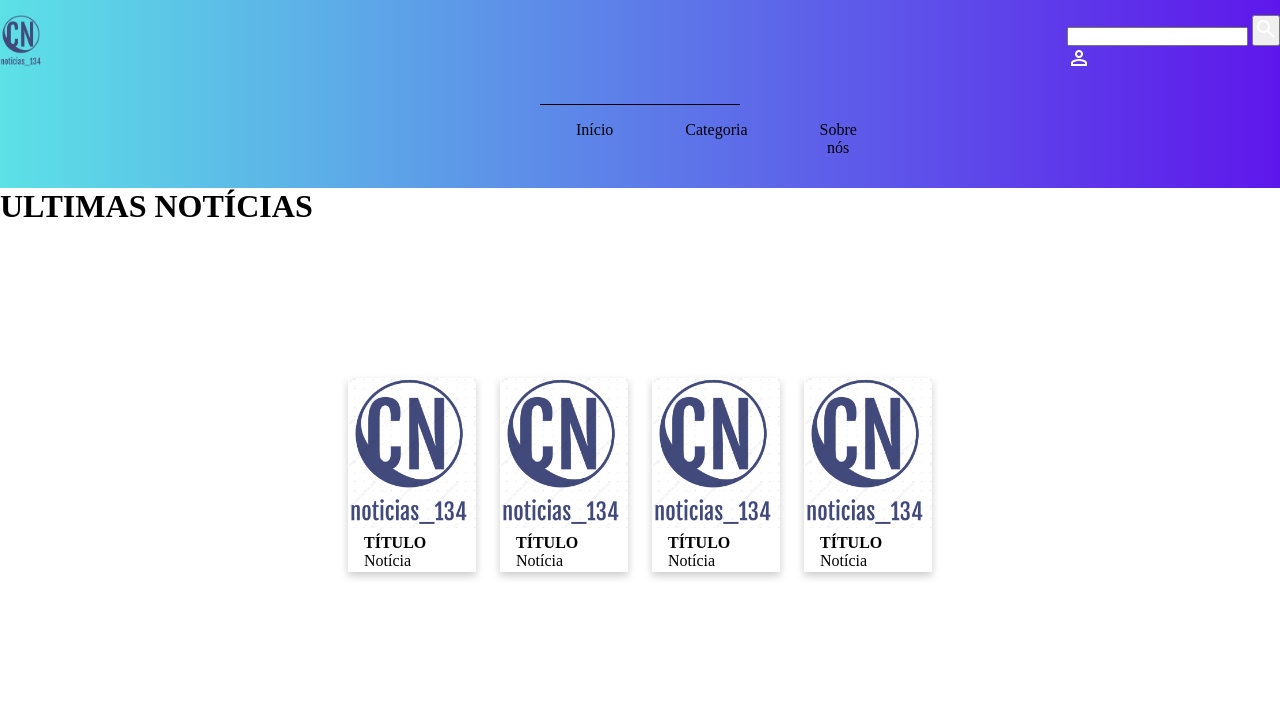
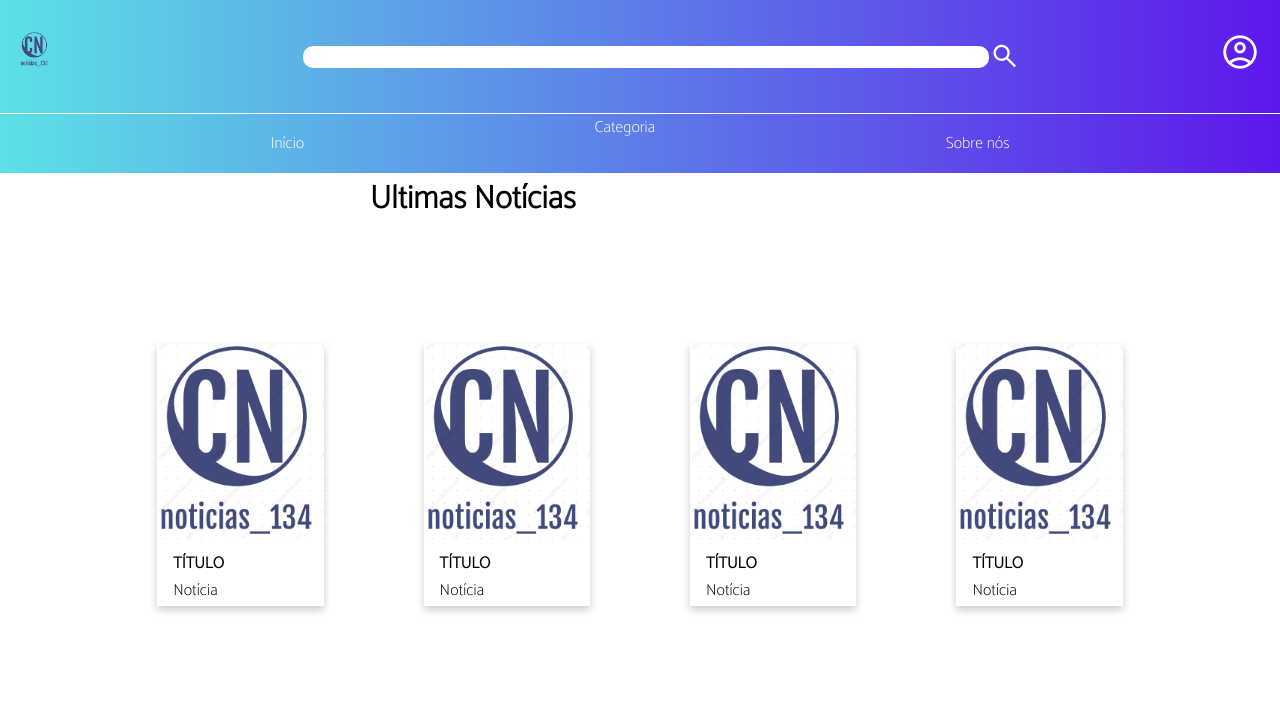
Before and after one commit to lippekstro/noticias_134, a PHP site: page / in a window 1280 px wide. Shown: the top 724 px of the page. Run offline with PHP 8.4, Linux system fonts and the light colour scheme.

Commit message:
fiz o cabecalho

```diff
--- /dev/null
+++ b/cabecalho.php
@@ -0,0 +1,62 @@
+<!DOCTYPE html>
+<html lang="pt-br">
+
+<head>
+    <meta charset="UTF-8">
+    <meta http-equiv="X-UA-Compatible" content="IE=edge">
+    <meta name="viewport" content="width=device-width, initial-scale=1.0">
+    <link rel="stylesheet" href="https://fonts.googleapis.com/css2?family=Material+Symbols+Outlined:opsz,wght,FILL,GRAD@20..48,100..700,0..1,-50..200" />
+    <link rel="preconnect" href="https://fonts.googleapis.com">
+    <link rel="preconnect" href="https://fonts.gstatic.com" crossorigin>
+    <link href="https://fonts.googleapis.com/css2?family=Catamaran:wght@100&display=swap" rel="stylesheet">
+    <link rel="stylesheet" href="CSS/style.css">
+    <title>Document</title>
+</head>
+
+<body>
+
+    <header>
+
+
+        <div class="navbar">
+            <div class="container-barra">
+                <div>
+                    <a href="index.php"><img id="container-logo" src="img/logo-removebg-preview.png" alt=""></a>
+                </div>
+
+                <div>
+                    <div class="conteiner-search">
+                        <form id="pesquisa" action="">
+                            <div class="conteiner-form-input-btn">
+                                <input size="200" type="search" name="" id="barra-pesquisa">
+                                <button type="submit"><span class="material-symbols-outlined">search</span></button>
+                            </div>
+                        </form>
+                        <div>
+                            <a href="login.php"><span id="account_circle" class="material-symbols-outlined">account_circle</span></a>
+                        </div>
+                    </div>
+                </div>
+            </div>
+
+            <div class="container-menu-global">
+                <ul class="menu-global">
+                    <li><a href="index.php">Início</a></li>
+                    <div class="dropdown">
+                        <li>Categoria</li>
+                        <div class="dropdown-content">
+                            <ul id="links-global">
+                                <li><a href="noticia.php?cat=esportes">Esportes</a></li>
+                                <li><a href="noticia.php?cat=tecnologia">Tecnologia</a></li>
+                                <li><a href="noticia.php?cat=economia">Econômia</a></li>
+                                <li><a href="noticia.php?cat=local">Notícias Locais</a></li>
+                            </ul>
+                        </div>
+                    </div>
+                    <li><a href="sobre.php">Sobre nós</a></li>
+                </ul>
+            </div>
+
+        </div>
+    </header>
+    <main>
--- a/css/style.css
+++ b/css/style.css
@@ -1,21 +1,24 @@
 * {
     padding: 0;
     margin: 0;
+    box-sizing: border-box;
+    font-family: 'Catamaran', sans-serif;
 }
 
 
 .navbar {
     background-image: linear-gradient(to right, #5ce1e6, #5e17eb);
     display: flex;
+    flex-direction: column;
     align-items: center;
-    justify-content: space-around;
+    justify-content: space-between;
+    width: 100%;
 }
 
 ul {
-   list-style: none;
-   margin: 0;
-   padding: 0;
-   width: 200px;
+    list-style: none;
+    width: 200px;
+
 }
 
 li {
@@ -25,7 +28,7 @@ li {
 
 li a {
     display: block;
-    color: black;
+    color: white;
     text-align: center;
     padding: 16px;
     text-decoration: none;
@@ -37,7 +40,9 @@ li a:hover {
 }
 
 .material-symbols-outlined {
-     color: white;
+    color: white;
+
+
 }
 
 #texto {
@@ -45,15 +50,18 @@ li a:hover {
     border: none;
 }
 
- /* cards   */
+/* cards   */
 .card {
-    box-shadow: 0 4px 8px 0 rgba(0,0,0,0.2);
+    box-shadow: 0 4px 8px 0 rgba(0, 0, 0, 0.2);
     transition: 0.3s;
-    margin: 12px;
+    margin: 50px;
+
 }
 
 .card:hover {
-    box-shadow: 0 8px 16px 0 rgba(0,0,0,0.2);
+    transform: scale(1.1);
+    box-shadow: 0 8px 16px 0 rgba(0, 0, 0, 0.2);
+    cursor: pointer;
 }
 
 .container {
@@ -79,23 +87,227 @@ li a:hover {
 }
 
 .container-menu-global {
-    border-top: 1px solid black;
-    margin: 15px;
+    width: 100%;
+    border-top: 1px solid rgb(255, 255, 255);
 }
 
 .menu-global {
     display: flex;
     justify-content: space-evenly;
+    width: 100%;
+}
+
+.menu-global li {
+    color: white;
 }
 
 #container-logo {
     width: 10%;
+    margin-left: 20px;
+
 }
 
 .container-barra {
     display: flex;
     justify-content: space-between;
     width: 100%;
-    margin: 15px;
+    margin: 2rem;
+
 
 }
+
+.conteiner-search {
+    display: flex;
+    align-items: center;
+}
+
+
+.material-symbols-outlined {
+    border-radius: 50%;
+    color: white;
+    font-size: 30px;
+}
+
+fieldset {
+    border: none;
+}
+
+.conteiner-form-input-btn {
+    display: flex;
+    align-items: center;
+    justify-content: space-between;
+}
+
+#pesquisa input {
+    width: 100%;
+    border-radius: 10px;
+}
+
+#pesquisa button {
+    width: 2rem;
+    height: 2rem;
+    background-color: transparent;
+    border: none;
+}
+
+
+#btn-copy {
+    margin: 0 1rem;
+    background-image: linear-gradient(to right, #5ce1e6, #5e17eb);
+    text-decoration: none;
+    color: white;
+    padding: 1rem;
+    border-radius: 10px;
+    font-size: 1.5rem;
+}
+
+#btn-copy2 {
+    margin: -1rem 1rem;
+    background: red;
+    text-decoration: none;
+    color: white;
+    padding: 1rem;
+    width: 3rem;
+    border-radius: 10px;
+    font-size: 1.5rem;
+}
+
+
+.conteiner-codigo {
+    width: 30rem;
+    height: 30rem;
+    border: 2px solid white;
+    background-image: linear-gradient(to right, #5ce1e6, #5e17eb);
+    border-radius: 0.5rem;
+    position: absolute;
+    top: -100%;
+    left: 50%;
+    transform: translate(-50%, -50%);
+    transition: all 0.4s;
+    display: flex;
+    flex-direction: column;
+    overflow: hidden;
+
+}
+
+.conteiner-codigo:target {
+    top: 50%;
+}
+
+textarea {
+    margin: 3rem 1rem 0 1rem;
+}
+
+.conteiner-amigo {
+    color: rgb(0, 0, 0);
+    text-align: center;
+}
+
+.search-new-content {
+    width: 30rem;
+    height: 5rem;
+    display: flex;
+    align-items: center;
+    margin: 0 auto;
+
+}
+
+.img_search_icon {
+    width: 5rem;
+    height: 4rem;
+    display: flex;
+    align-items: center;
+    justify-content: center;
+    border: white solid 2px;
+    border-radius: 0.5rem;
+    cursor: pointer;
+    transition: all 0.4s;
+
+
+}
+
+.img_search_icon svg {
+    width: 3rem;
+    height: 3rem;
+}
+
+
+.input_search_content {
+    width: 100%;
+}
+
+.input_search_content input {
+    width: 0%;
+    background: none;
+    border: none;
+    height: 4rem;
+    outline: none;
+    border: rgba(255, 255, 255, 0) solid 2px;
+    border-left: none;
+    border-radius: 0 0.5rem 0.5rem 0;
+    transition: all 0.4s;
+    margin-left: -2rem;
+    padding-left: 2.5rem;
+    font-size: 1.5rem;
+    color: white;
+}
+
+.img_search_icon:hover~.input_search_content input {
+    width: 100%;
+    cursor: pointer;
+    border: rgb(255, 255, 255) solid 2px;
+    border-left: none;
+    border-radius: 0 0.5rem 0.5rem 0;
+
+}
+
+.input_search_content input:hover {
+    width: 100%;
+    cursor: pointer;
+    border: rgb(255, 255, 255) solid 2px;
+    border-left: none;
+    border-radius: 0 0.5rem 0.5rem 0;
+}
+
+::placeholder {
+    color: white;
+}
+
+/*dropdown*/
+
+.dropdown {
+    position: relative;
+    display: inline-block;
+}
+
+.dropdown-content {
+    display: none;
+    position: absolute;
+    background-color:white;
+    min-width: 160px;
+    box-shadow: 0px 8px 16px 0px rgba(0, 0, 0, 0.2);
+    padding: 12px 16px;
+    z-index: 1;
+}
+
+
+.dropdown:hover .dropdown-content {
+    display: block;
+}
+
+#account_circle {
+    font-size: 40px;
+    margin-right: 20px;
+}
+
+#pesquisa {
+    margin-right: 200px;
+}
+
+.h1 {
+    margin-left: 370px;
+}
+
+#barra-pesquisa {
+    border: none;
+}
--- a/index.php
+++ b/index.php
@@ -1,47 +1,12 @@
-<!DOCTYPE html>
-<html lang="en">
+<?php
+require_once "cabecalho.php";
+?>
 
-<head>
-    <meta charset="UTF-8">
-    <meta http-equiv="X-UA-Compatible" content="IE=edge">
-    <meta name="viewport" content="width=device-width, initial-scale=1.0">
-    <link rel="stylesheet" href="https://fonts.googleapis.com/css2?family=Material+Symbols+Outlined:opsz,wght,FILL,GRAD@20..48,100..700,0..1,-50..200" />
-    <link rel="stylesheet" href="css/style.css">
-    <title>Document</title>
-</head>
-
-<body>
-
-    <div class="navbar container-nav">
-        <div class="container-barra">
-            <div>
-                <img id="container-logo" src="img/logo-removebg-preview.png" alt="">
-            </div>
-
-            <div>
-                <form id="pesquisa" action="">
-                    <input type="search" name="" id="">
-                    <button type="submit"><span class="material-symbols-outlined">search</span></button>
-                </form>
-                <div>
-                    <a href=""><span class="material-symbols-outlined">person</span></a>
-                </div>
-            </div>
-        </div>
-        <div class="container-menu-global">
-            <ul class="menu-global">
-            <li><a href="home.html">Início</a></li>
-            <li><a href="carrinho.html">Categoria</a></li>
-            <li><a href="login.html">Sobre nós</a></li>
-            </ul>
-        </div>
-    </div>
-
-    <h1>ULTIMAS NOTÍCIAS</h1>
+    <h1 class="h1">Ultimas Notícias</h1>
 
 
     <div class="flex">
-        <div class="card" style="width:10%">
+        <div class="card" style="width: 13%">
             <img src="img/logo.png" alt="Avatar">
             <div class="container">
                 <h4><b>TÍTULO</b></h4>
@@ -51,7 +16,7 @@
 
 
 
-        <div class="card" style="width:10%">
+        <div class="card" style="width: 13%">
             <img src="img/logo.png" alt="Avatar">
             <div class="container">
                 <h4><b>TÍTULO</b></h4>
@@ -61,7 +26,7 @@
 
 
 
-        <div class="card" style="width:10%">
+        <div class="card" style="width: 13%">
             <img src="img/logo.png" alt="Avatar">
             <div class="container">
                 <h4><b>TÍTULO</b></h4>
@@ -70,7 +35,7 @@
         </div>
 
 
-        <div class="card" style="width:10%">
+        <div class="card" style="width: 13%">
             <img src="img/logo.png" alt="Avatar">
             <div class="container">
                 <h4><b>TÍTULO</b></h4>
@@ -80,8 +45,7 @@
 
 
     </div>
-
-
+    </main>
 </body>
 
 </html>
```
